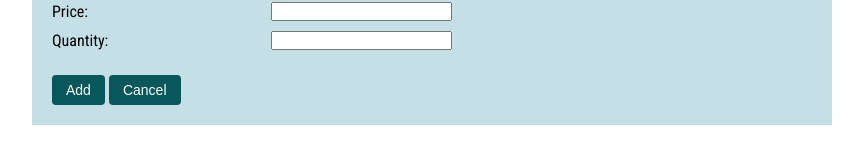
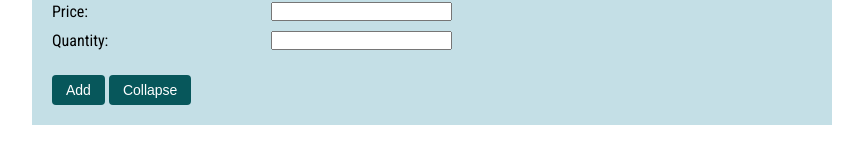
Before and after one commit to BrandonCorey/shopping-cart, a React (Vite) app in the folder client/: page / in a window 1280 px wide. Both pictures are taken after a click on the button "Add A product". Shown: the part 395-558 px from the top of the page, without its empty margins (208-1071 px from the left). Built offline with nearby package versions, Linux system fonts and the light colour scheme; no server answers; a web font is replaced by a local one.

Commit message:
changes 'cancel' button to 'collapse'

```diff
--- a/client/src/components/product-form.js
+++ b/client/src/components/product-form.js
@@ -86,7 +86,7 @@ export default function ProductForm({
             {id ? "Save" : "Add"}
           </button>
           <button type="button" onClick={() => handleFormShowing(false)}>
-            Cancel
+            Collapse
           </button>
         </div>
       </form>
```
